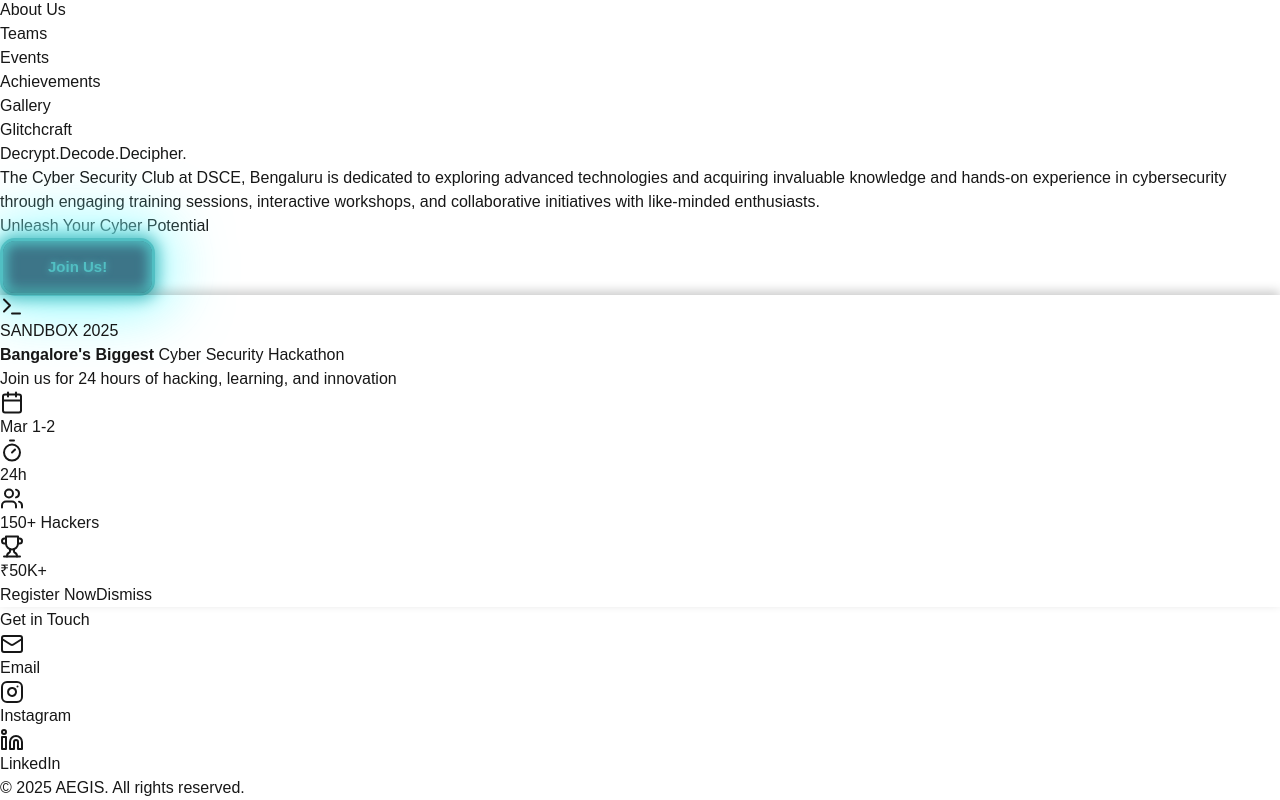
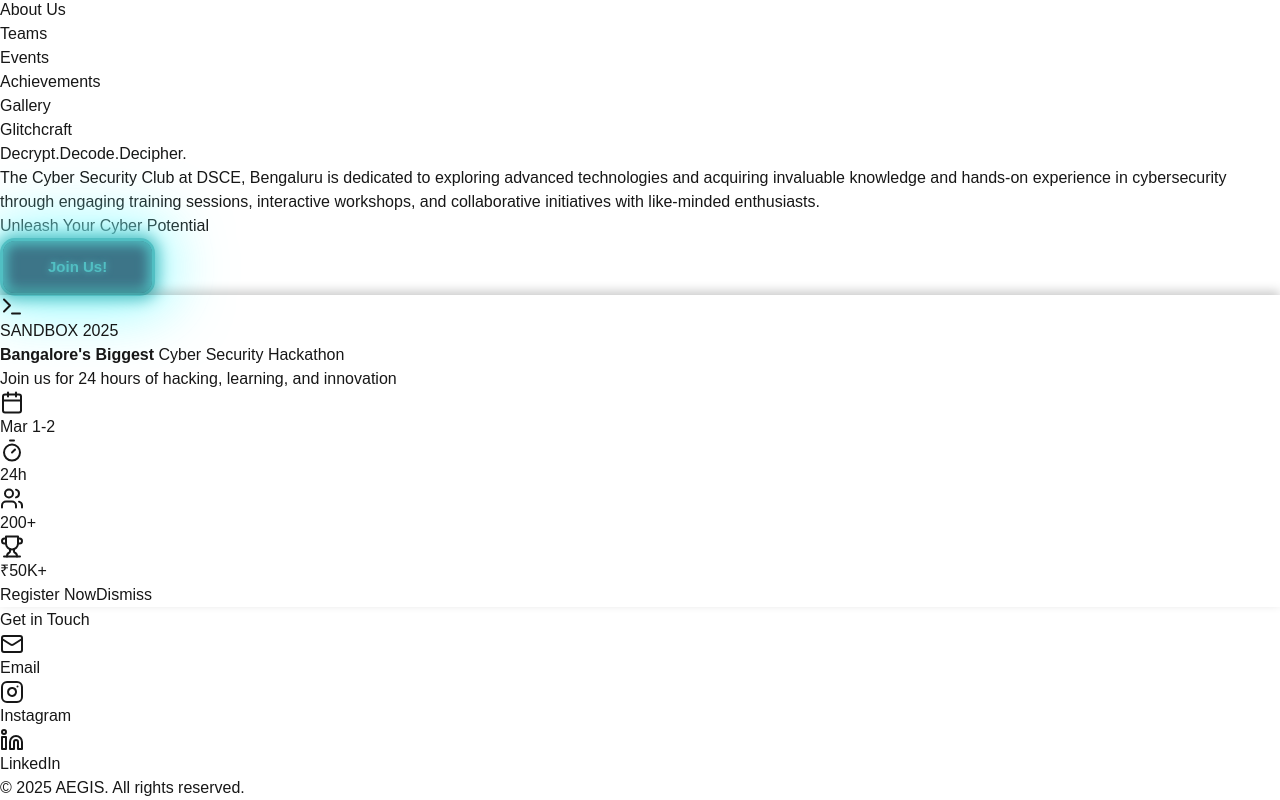
Before and after one commit to sahil-raj/aegis-website-fe, a Next.js app: page / in a window 1280 px wide. Shown: the part 494-1294 px from the top of the page. Built offline with nearby package versions, Linux system fonts and the light colour scheme; no server answers.

Commit message:
fix: banner

```diff
--- a/src/components/Banner.tsx
+++ b/src/components/Banner.tsx
@@ -42,7 +42,7 @@
               </span>
               <span className="flex items-center gap-1">
                 <Users className="h-4 w-4 text-cyan-400" />
-                150+ Hackers
+                200+
               </span>
               <div className="flex items-center gap-1.5">
                 <Trophy className="h-4 w-4 text-cyan-400" />
```
